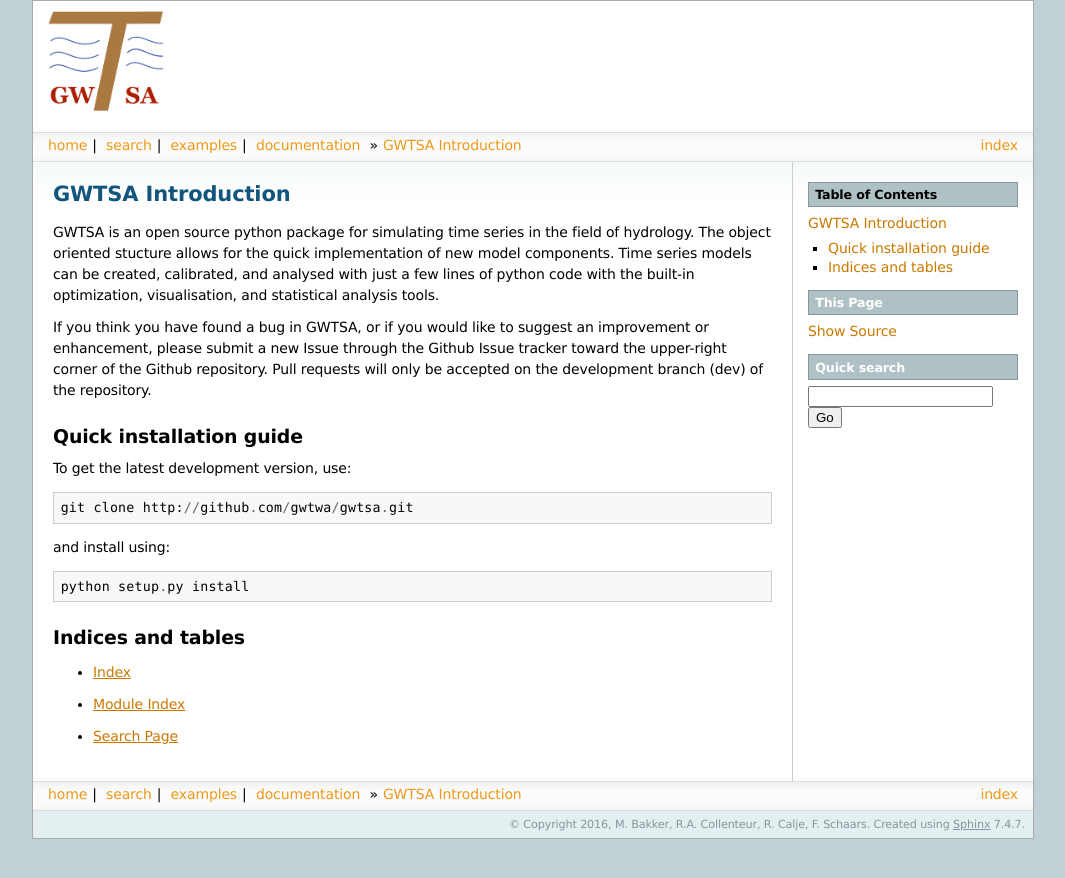
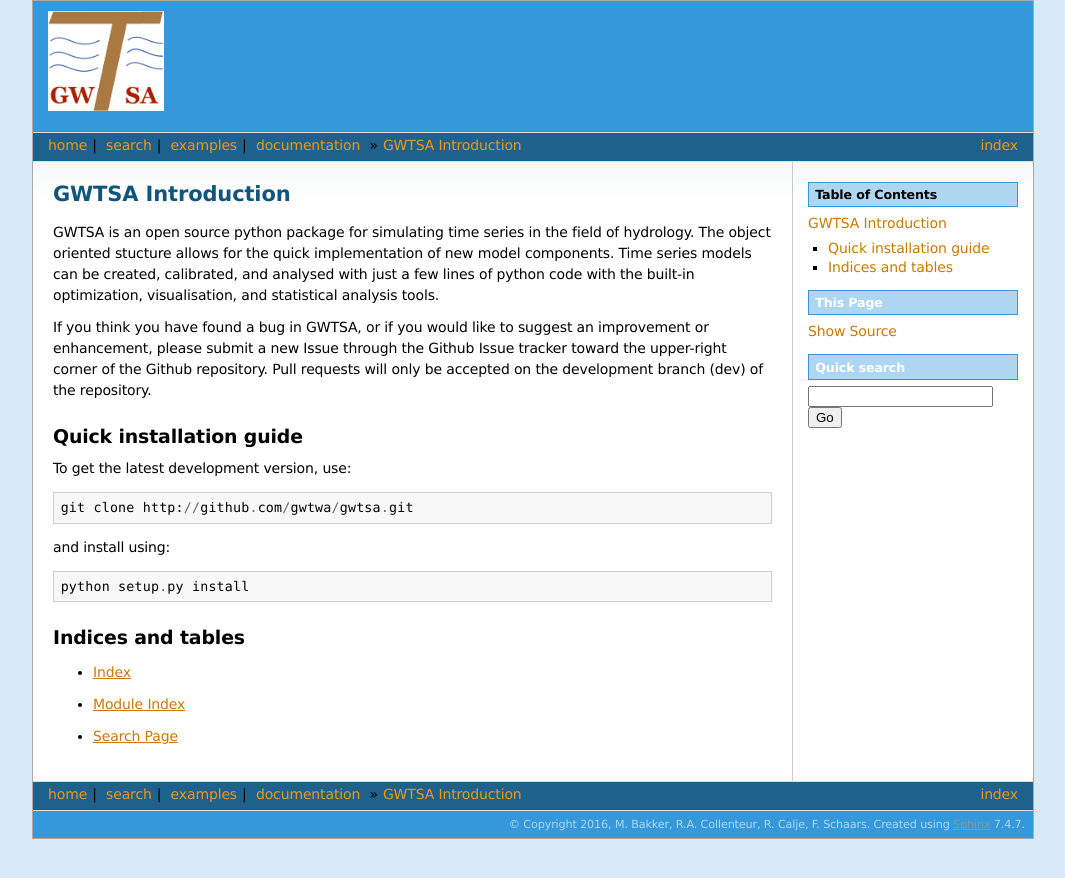
Before and after one commit to pastas/pastas, a Sphinx documentation site: the page built from doc/index.rst, in a window 1280 px wide. Shown: the top 878 px of the page, without its empty margins (107-1172 px from the left). Built offline with Sphinx 7.4.7, drawn with Linux system fonts in a browser that asks for light colours; pages that are not in the unit, such as notebooks, are missing from menus.

Commit message:
Some Styling changes

```diff
--- a/doc/_static/sphinxdoc.css
+++ b/doc/_static/sphinxdoc.css
@@ -12,7 +12,7 @@ body {
     line-height: 150%;
     text-align: center;
     /*background-color: #AFC1C4; */
-    background-color: #BFD1D4;
+    background-color: #D6EAF8;
     color: black;
     padding: 0;
     border: 1px solid #aaa;
@@ -20,6 +20,12 @@ body {
     margin: 0px auto 0px auto;
     min-width: 740px;
     max-width: 1000px
+}
+
+div.header {
+    background-color: #3498DB;
+    text-align: left;
+    padding: 10px 10px 15px 15px;
 }
 
 a {
@@ -176,7 +182,8 @@ div.related h3 {
 }
 
 div.related ul {
-    background-image: url(navigation.png);
+    background-color: #1F618D;
+
     height: 2em;
     list-style: none;
     border-top: 1px solid #ddd;
@@ -236,8 +243,8 @@ div.sphinxsidebar h4, div.sphinxsidebar h3 {
     font-size: 0.9em;
     padding: 0.1em 0 0.1em 0.5em;
     color: white;
-    border: 1px solid #86989B;
-    background-color: #AFC1C4;
+    border: 1px solid #3498DB;
+    background-color: #AED6F1;
 }
 
 div.sphinxsidebar ul {
@@ -311,8 +318,8 @@ table td, table th {
 }
 
 div.footer {
-    background-color: #E3EFF1;
-    color: #86989B;
+    background-color: #3498DB;
+    color: #AED6F1;
     padding: 3px 8px 3px 0;
     clear: both;
     font-size: 0.8em;
--- a/doc/_templates/layout.html
+++ b/doc/_templates/layout.html
@@ -12,13 +12,16 @@
 
 {% block relbar1 %}
 
-<div style="background-color: white; text-align: left; padding: 10px 10px 15px 15px">
+<div class="header">
 <a href="{{ pathto('index') }}"><img src="{{
 pathto("_static/logo.png", 1) }}" border="0" alt="GWTSA Logo" height="100px"></a>
 </div>
+
 {{ super() }}
 {% endblock %}
 
 {# put the sidebar before the body #}
-{% block sidebar1 %}{{ sidebar() }}{% endblock %}
+{% block sidebar1 %}
+
+{{ sidebar() }}{% endblock %}
 {% block sidebar2 %}{% endblock %}
--- a/doc/conf.py
+++ b/doc/conf.py
@@ -62,6 +62,7 @@ master_doc = 'index'
 project = u'GWTSA'
 copyright = u'2016, M. Bakker, R.A. Collenteur, R. Calje, F. Schaars'
 author = u'M. Bakker, R.A. Collenteur, R. Calje, F. Schaars'
+rst_epilog = '.. |project| replace:: %s' % project
 
 # The version info for the project you're documenting, acts as replacement for
 # |version| and |release|, also used in various other places throughout the
--- a/doc/modules.rst
+++ b/doc/modules.rst
@@ -1,5 +1,7 @@
 Code Documentation
-=====
+==================
+This page contains the documentation of the different modules and classes
+of |project| project.
 
 .. toctree::
    :maxdepth: 4
```
Also changed, not shown: doc/index.rst (+5 -4 lines).
